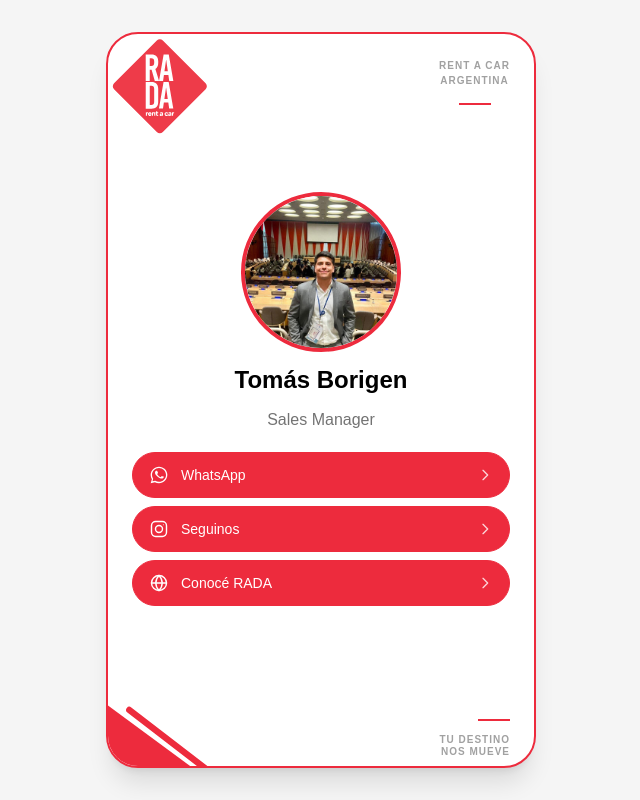
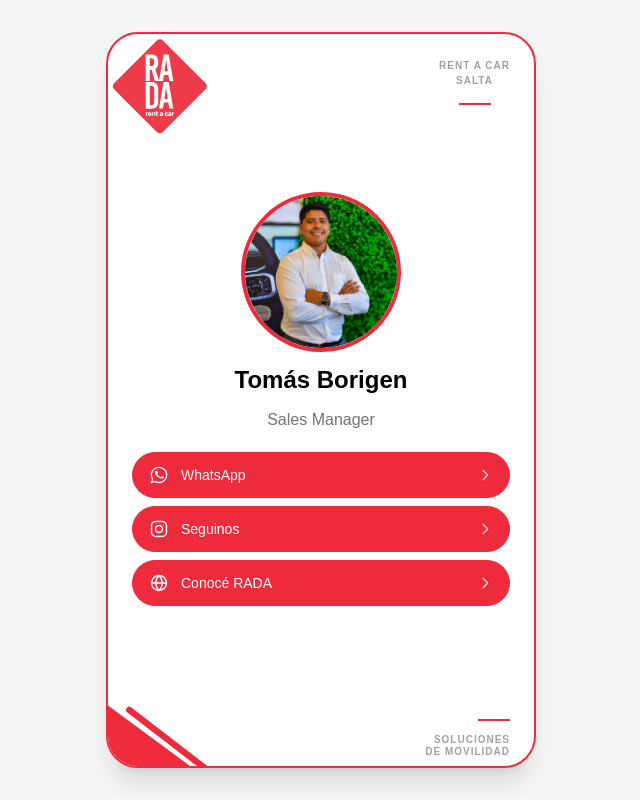
Before and after one commit to thehipposoft/tarjetas, a Next.js app: page /rada/tomas-borigen in a window 1280 px wide. Shown: the whole page, without its empty margins (319-959 px from the left). Built offline with nearby package versions, Linux system fonts and the light colour scheme; no server answers.

Commit message:
Update RADA profile

```diff
--- a/src/app/[company]/[person]/page.tsx
+++ b/src/app/[company]/[person]/page.tsx
@@ -62,8 +62,9 @@
   const shareUrl = absoluteUrl(`/${company.slug}/${person.slug}`);
   const qrSvg = await createQrSvg(shareUrl);
   const displayCompanyName = company.name || company.slug;
-  // Reuse the company's own CTA links verbatim (label + url) so "Seguinos"
-  // and "Conocé {company}" always match the company page exactly.
+  // Reuse the company's own CTA links (label + url) so "Seguinos" matches the
+  // company page exactly. "Conocé {company}" keeps the company's label but
+  // points to the company's card (/{company}) instead of its external site.
   const instagramLink = company.links?.find((l) => l.icon === "instagram");
   const websiteLink = company.links?.find((l) => l.icon === "web");
 
@@ -198,7 +199,7 @@
               )}
               {websiteLink && (
                 <CtaButton
-                  href={websiteLink.url}
+                  href={`/${company.slug}`}
                   label={websiteLink.label}
                   icon="web"
                   variant="row"
--- a/src/components/cta-button.tsx
+++ b/src/components/cta-button.tsx
@@ -45,6 +45,11 @@
   primaryColor?: string;
 }) {
   const Icon = icon ? CTA_ICONS[icon] : null;
+  // Site-internal paths (e.g. "/rada") open in the same tab; everything else
+  // is an external destination.
+  const linkProps = href.startsWith("/")
+    ? {}
+    : { target: "_blank", rel: "noopener noreferrer" };
   const mergedStyle: CSSProperties = {
     ...style,
     ...(primaryColor ? { borderColor: primaryColor } : {}),
@@ -55,8 +60,7 @@
     return (
       <a
         href={href}
-        target="_blank"
-        rel="noopener noreferrer"
+        {...linkProps}
         className={`flex w-full items-center gap-3 rounded-full border px-4 py-3 text-sm font-medium transition ${branded ? "text-white active:brightness-90" : "border-neutral-300 bg-neutral-100 text-neutral-800 active:bg-neutral-200"} ${className}`}
         style={{
           ...mergedStyle,
@@ -79,8 +83,7 @@
   return (
     <a
       href={href}
-      target="_blank"
-      rel="noopener noreferrer"
+      {...linkProps}
       className={`flex w-full items-center justify-center gap-2 rounded-2xl border-2 px-5 py-4 text-center text-sm font-semibold text-white shadow-sm transition-transform active:scale-[0.98] ${primaryColor ? "" : "border-transparent"} ${className}`}
       style={mergedStyle}
     >
--- a/src/lib/data.ts
+++ b/src/lib/data.ts
@@ -14,8 +14,8 @@
     name: "RADA Rent a Car",
     description: "",
     logoUrl: "/logos/rada.svg",
-    tagline: "Rent a Car\nArgentina",
-    footerTagline: "Tu destino\nnos mueve",
+    tagline: "Rent a Car\nSalta",
+    footerTagline: "Soluciones\nde movilidad",
     // No street-address text on hand yet — the embed still pins the exact
     // spot via the coordinates in this URL (see src/lib/maps.ts).
     googleMapsUrl:
@@ -103,7 +103,7 @@
     firstName: "Tomás",
     lastName: "Borigen",
     jobTitle: "Sales Manager",
-    photoUrl: "/rada/foto-tomy-red.jpeg",
+    photoUrl: "/rada/tomi-profile.jpeg",
     social: {
       whatsapp: "https://wa.me/5493874730332",
     },
```
Also changed, not shown: public/rada/tomi-profile.jpeg (added), 1 other file (tests, documents, lock files or other folders).
